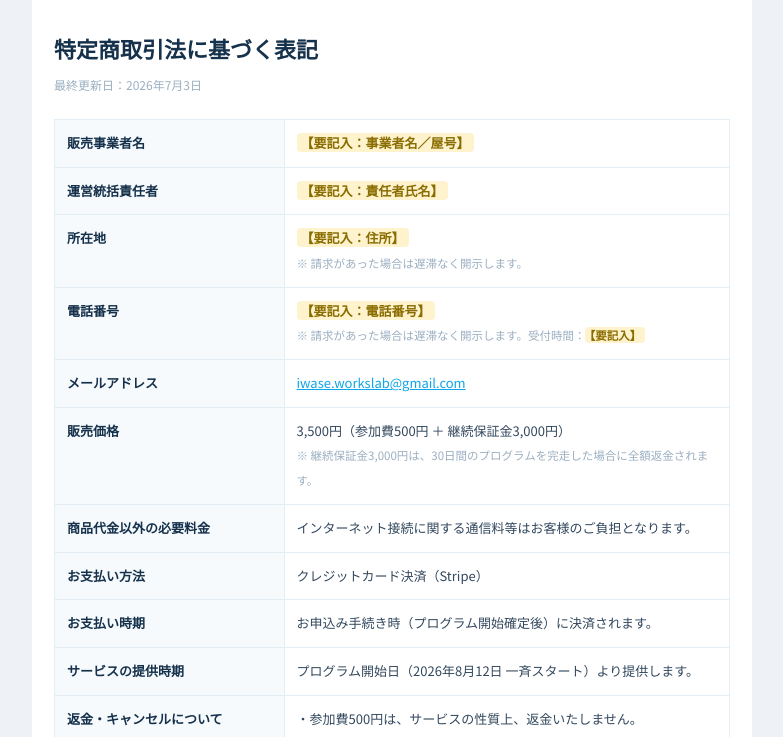
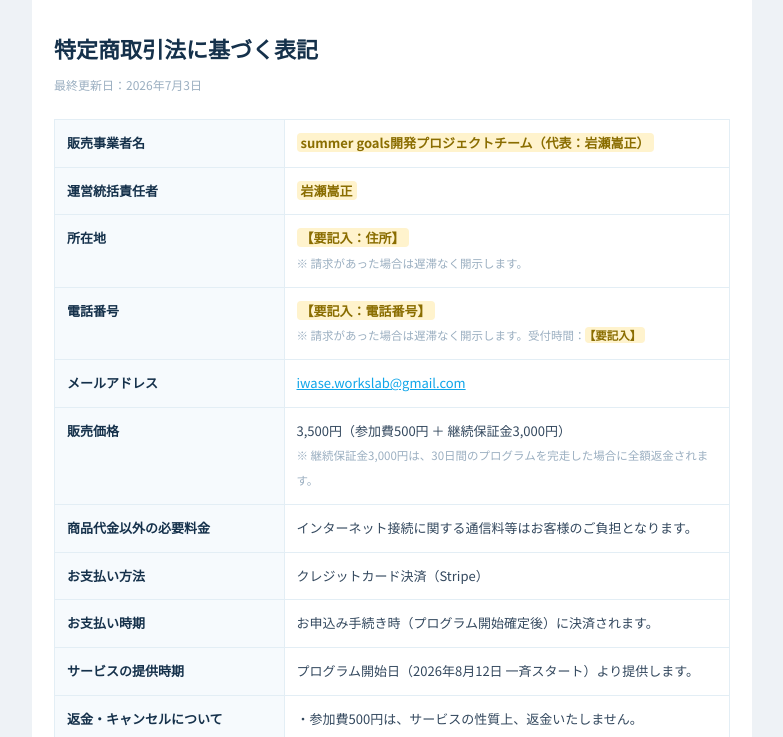
Before and after one commit to iwatch-pomi/summer-goals-WEB, a website: page tokushoho.html in a window 1280 px wide. Shown: the part 63-800 px from the top of the page, without its empty margins (248-1031 px from the left). Drawn offline with Linux system fonts and the light colour scheme.

Commit message:
Update tokushoho.html

```diff
--- a/tokushoho.html
+++ b/tokushoho.html
@@ -40,8 +40,8 @@
     <p class="meta">最終更新日：2026年7月3日</p>
 
     <table>
-      <tr><th>販売事業者名</th><td><span class="ph">【要記入：事業者名／屋号】</span></td></tr>
-      <tr><th>運営統括責任者</th><td><span class="ph">【要記入：責任者氏名】</span></td></tr>
+      <tr><th>販売事業者名</th><td><span class="ph">summer goals開発プロジェクトチーム（代表：岩瀬嵩正）</span></td></tr>
+      <tr><th>運営統括責任者</th><td><span class="ph">岩瀬嵩正</span></td></tr>
       <tr><th>所在地</th><td><span class="ph">【要記入：住所】</span><br><span style="font-size:11.5px; color:#9bafc1;">※ 請求があった場合は遅滞なく開示します。</span></td></tr>
       <tr><th>電話番号</th><td><span class="ph">【要記入：電話番号】</span><br><span style="font-size:11.5px; color:#9bafc1;">※ 請求があった場合は遅滞なく開示します。受付時間：<span class="ph">【要記入】</span></span></td></tr>
       <tr><th>メールアドレス</th><td><a href="mailto:iwase.workslab@gmail.com" style="color:#0ea5e9;">iwase.workslab@gmail.com</a></td></tr>
```
